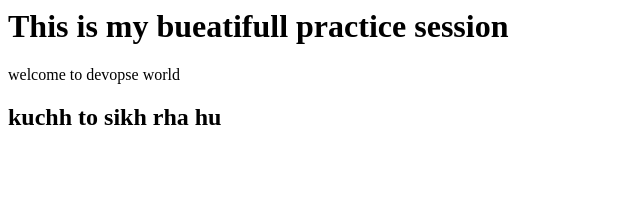
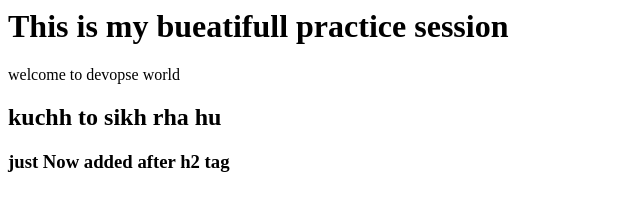
Before and after one commit to sanjay5855/MBSW, a plain HTML site: page index.html in a window 1280 px wide. Shown: the whole page, without its empty margins (0-640 px from the left). Drawn offline with Linux system fonts and the light colour scheme.

Commit message:
sanjy slr index.html

```diff
--- a/index.html
+++ b/index.html
@@ -3,4 +3,5 @@
 <h1>This is my bueatifull practice session</h1>
 <p> welcome to devopse world</p>
 <h2> kuchh to sikh rha hu</h2>
+<h3>just Now added after h2 tag </h3>
 </html>
```
